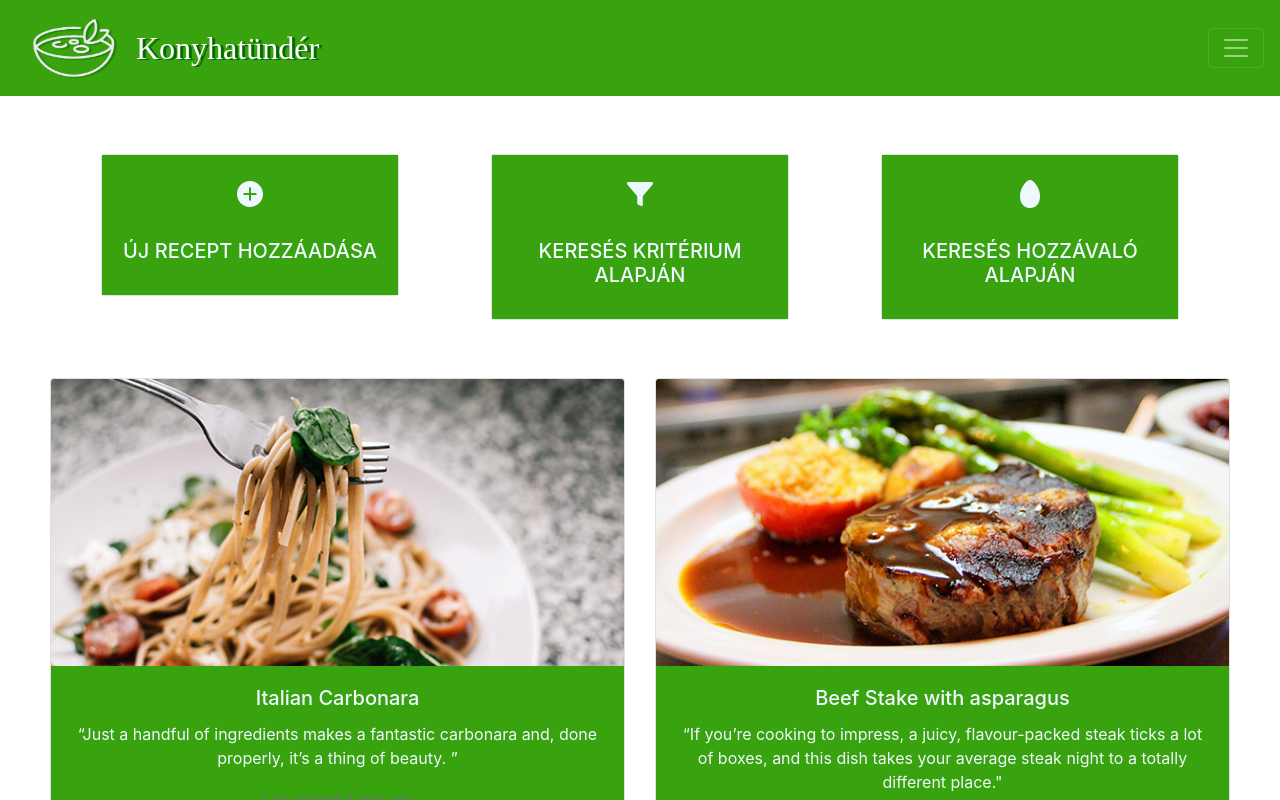
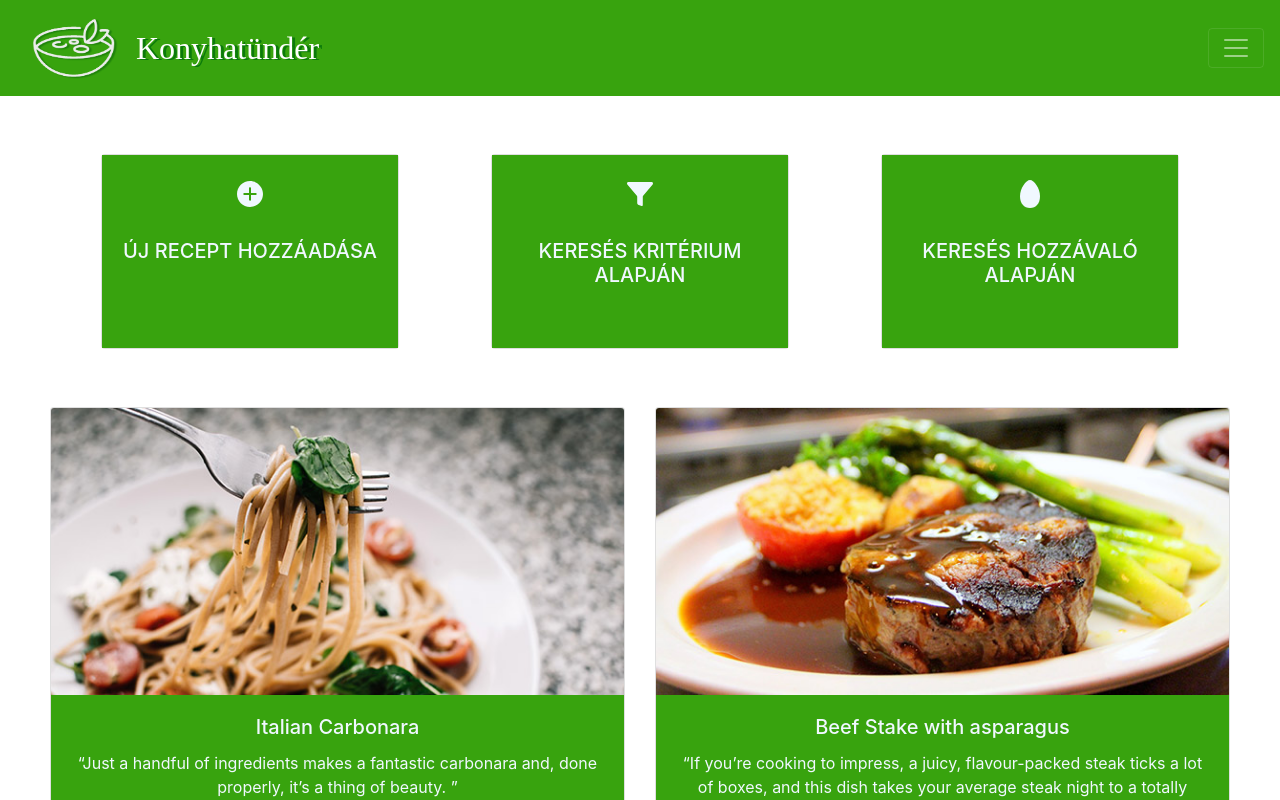
Before and after one commit to flowacademyhu/kappa-konyhatunder, a React (Create React App) app in the folder frontend/: page /mainPage in a window 1280 px wide. Shown: the top 800 px of the page. Built offline with nearby package versions, Linux system fonts and the light colour scheme; a web font is replaced by a local one.

Commit message:
Mainpage is done, or it just looks like it is. reviewed: DanMaKappa88

```diff
--- a/frontend/src/BodyPart.js
+++ b/frontend/src/BodyPart.js
@@ -1,8 +1,6 @@
 import pic1 from './images/image-2.jpg';
 import pic2 from './images/image-3.jpg';
 import pic3 from './images/image-4.jpg';
-import './styles/MainPage.css';
-
 function BodyPart() {
   return (
     <>
--- a/frontend/src/components/MainPage.js
+++ b/frontend/src/components/MainPage.js
@@ -6,7 +6,7 @@ import { IoIosEgg } from 'react-icons/io';
 
 function MainPage() {
   return (
-    <Container>
+    <Container className="main-page-cards">
       <Row>
         <CardDeck>
           <Col>
--- a/frontend/src/styles/MainPage.css
+++ b/frontend/src/styles/MainPage.css
@@ -1,5 +1,5 @@
 #bootstrap-overrides nav {
-  ackground-color: #38a30e;
+  background-color: #38a30e;
 }
 
 .card-title-link {
@@ -17,10 +17,15 @@
   justify-content: center;
 }
 
+.main-page-cards .card {
+  height: 195px;
+}
+
 .card-body {
   background-color: #38a30e;
   color: aliceblue;
   text-align: center;
+  align-items: center;
 }
 
 .icon {
--- a/frontend/src/styles/NavBar.css
+++ b/frontend/src/styles/NavBar.css
@@ -21,7 +21,7 @@
   color: rgb(255, 255, 255) !important;
   font-family: 'Charmonman', cursive !important;
   font-size: xx-large;
-  text-shadow: 3px 1px #086608;
+  text-shadow: 3px 1px #0b7a0b;
 }
 
 .btn-button {
```
